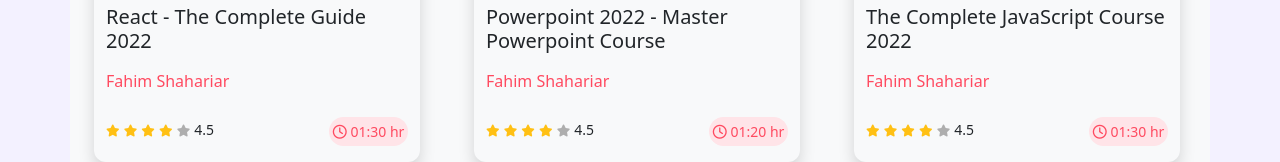
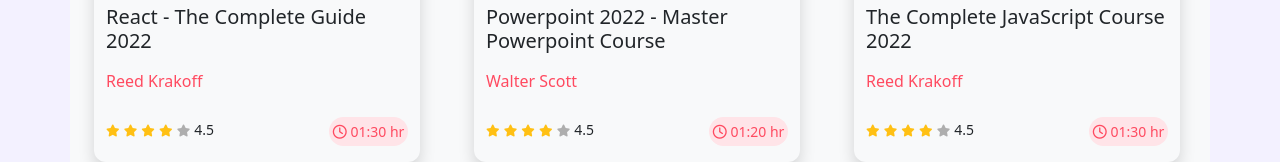
Before and after one commit to jk-nayeem/landing-page-bootstrap, a plain HTML site: page index.html in a window 1280 px wide. Shown: the part 983-1145 px from the top of the page. Drawn offline with Linux system fonts and the light colour scheme.

Commit message:
All Complete

```diff
--- a/index.html
+++ b/index.html
@@ -143,7 +143,7 @@
                             <div class="col-lg-11 col-md-11 col-sm-11 col-11 shadow" style="border-radius: 12px;">
                                 <img class="mt-2" src="images/courses/course-1.png" width="100%" alt="Photo">
                                 <h5 class="mt-4 mb-3">React - The Complete Guide 2022</h5>
-                                <a href="#">Fahim Shahariar</a>
+                                <a href="#">Reed Krakoff</a>
                                 <div class="d-flex justify-content-between mt-4 mb-3">
                                     <div>
                                         <i class="fa-solid fa-star filled" style="color: #FFC014; font-size: 12px;"></i>
@@ -167,7 +167,7 @@
                             <div class="col-lg-11 col-md-11 col-sm-11 col-11 shadow" style="border-radius: 12px;">
                                 <img class="mt-2" src="images/courses/course-2.png" width="100%" alt="Photo">
                                 <h5 class="mt-4 mb-3">Powerpoint 2022 - Master Powerpoint Course</h5>
-                                <a href="#">Fahim Shahariar</a>
+                                <a href="#">Walter Scott</a>
                                 <div class="d-flex justify-content-between mt-4 mb-3">
                                     <div>
                                         <i class="fa-solid fa-star filled" style="color: #FFC014; font-size: 12px;"></i>
@@ -192,7 +192,7 @@
                             <div class="col-lg-11 col-md-11 col-sm-11 col-11 shadow" style="border-radius: 12px;">
                                 <img class="mt-2" src="images/courses/course-3.png" width="100%" alt="Photo">
                                 <h5 class="mt-4 mb-3">The Complete JavaScript Course 2022</h5>
-                                <a href="#">Fahim Shahariar</a>
+                                <a href="#">Reed Krakoff</a>
                                 <div class="d-flex justify-content-between mt-4 mb-3">
                                     <div>
                                         <i class="fa-solid fa-star filled" style="color: #FFC014; font-size: 12px;"></i>
```
